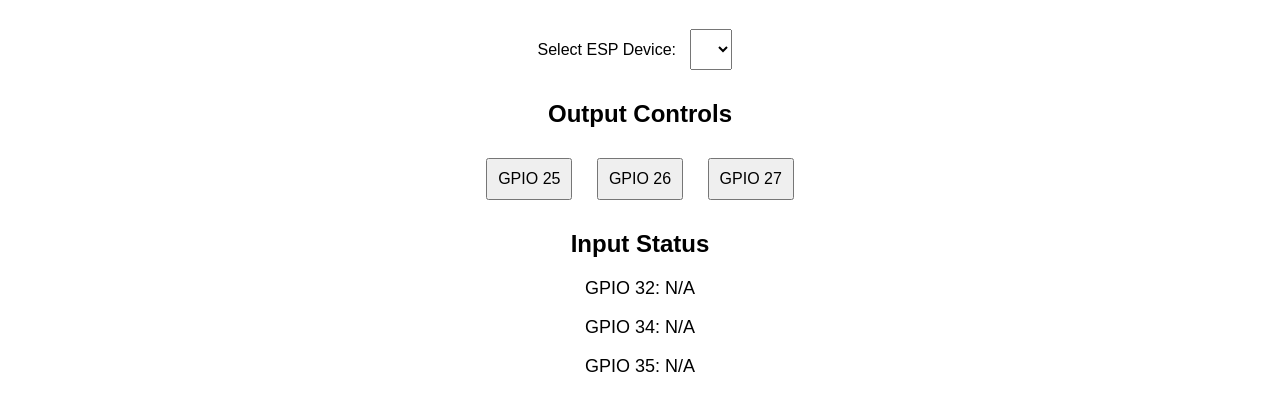
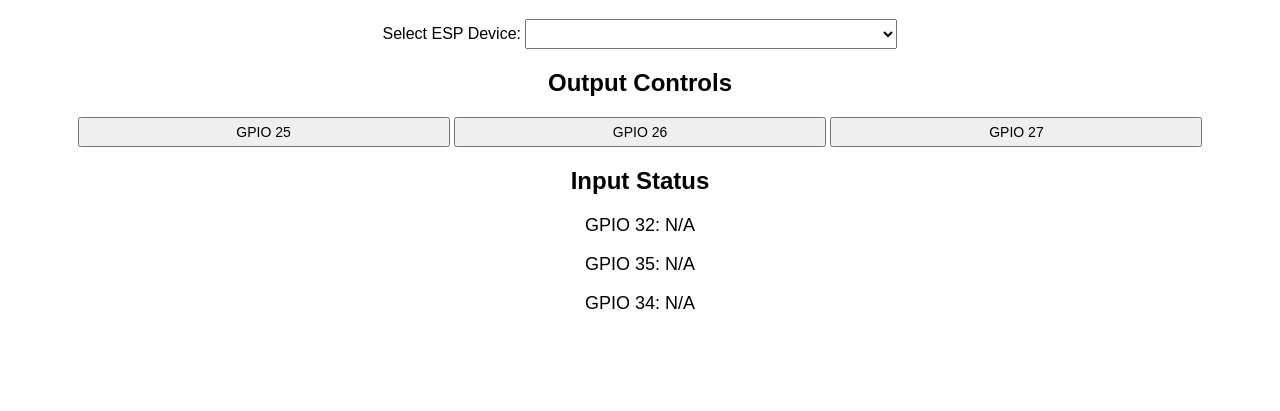
Before and after one commit to hrassi/raspberry-esp32-ngrok, a plain HTML site: page flask&esp_multi_inp_output/index.html in a window 1280 px wide. Shown: the part 61-472 px from the top of the page. Drawn offline with Linux system fonts and the light colour scheme; no server answers.

Commit message:
Update index.html

```diff
--- a/flask&esp_multi_inp_output/index.html
+++ b/flask&esp_multi_inp_output/index.html
@@ -11,9 +11,11 @@
             text-align: center;
         }
         select, button {
-            margin: 10px;
-            padding: 10px;
-            font-size: 16px;
+            display: inline-block; /* Ensures buttons stay in one line */
+            padding: 5px 10px; /* Adjust padding for smaller size */
+            font-size: 14px; /* Smaller font size */
+            width: 30%; /* Set width percentage for responsiveness */
+            box-sizing: border-box; /* Includes padding in width calculation */
         }
         p {
             font-size: 18px;
@@ -38,8 +40,8 @@
     <h2>Input Status</h2>
     <div id="input-status">
         <p id="gpio-32">GPIO 32: N/A</p>
+        <p id="gpio-35">GPIO 35: N/A</p>
         <p id="gpio-34">GPIO 34: N/A</p>
-        <p id="gpio-35">GPIO 35: N/A</p>
     </div>
 
     <script>
```
